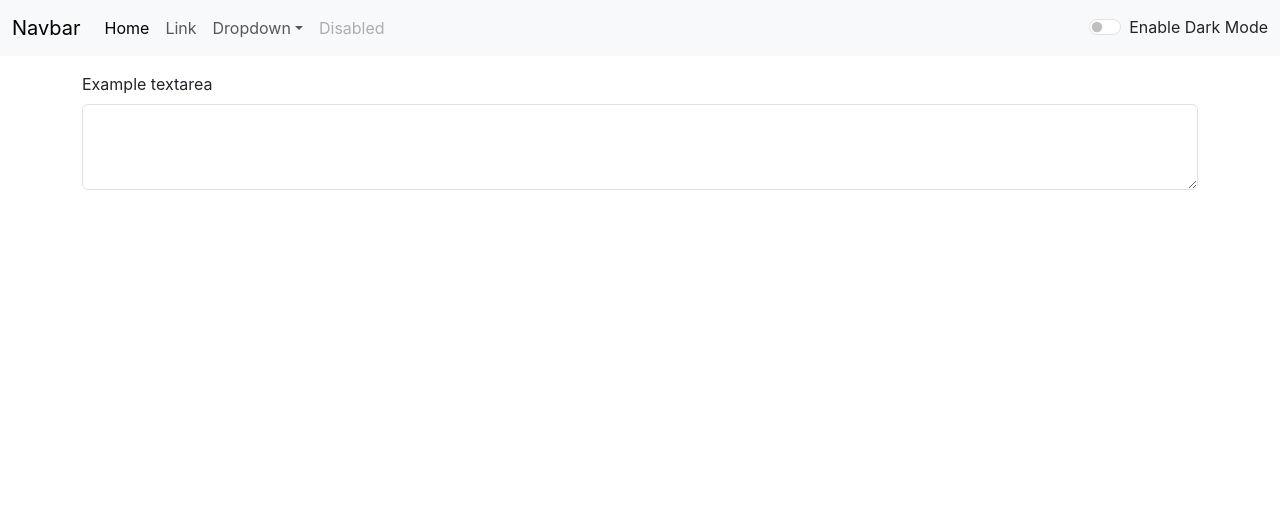
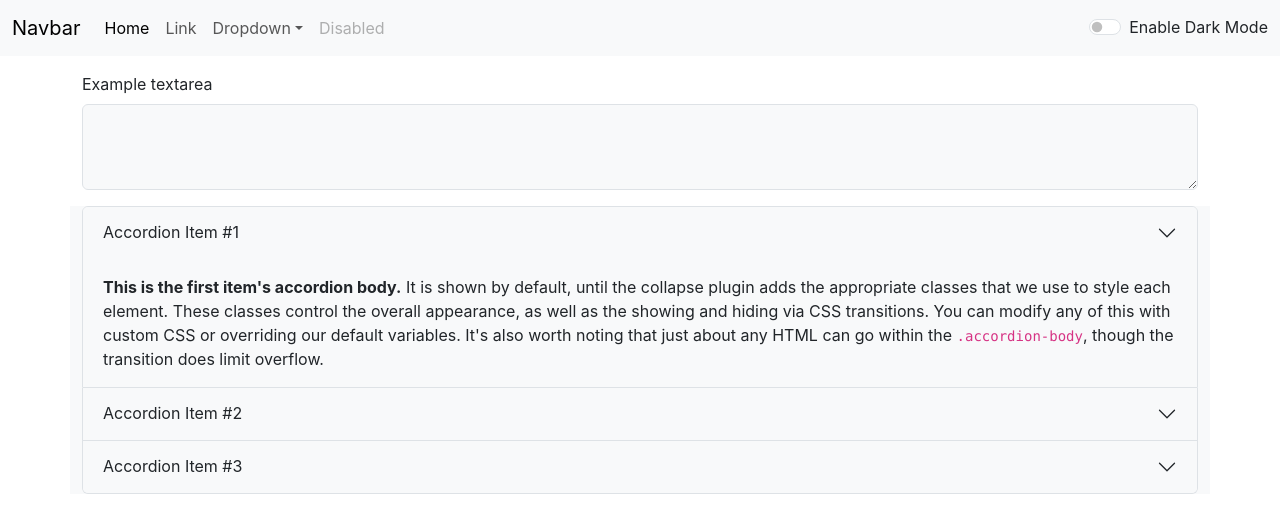
Before and after one commit to happiestt-talha/TextUtilis, a React (Create React App) app: page / in a window 1280 px wide. Shown: the top 532 px of the page. Built offline with nearby package versions, Linux system fonts and the light colour scheme.

Commit message:
Enabled heavy wala Dark mode

```diff
--- a/src/App.js
+++ b/src/App.js
@@ -1,4 +1,5 @@
 import './App.css';
+import Accordian from './components/Accordian';
 import Navbar from './components/Navbar';
 import Textform from './components/Textform';
 import React, { useState } from 'react'
@@ -8,15 +9,18 @@
   const togglemode = () => {
     if (mode === 'light') {
       setMode('dark')
+      document.body.style.backgroundColor = '#122430'
     }
     else {
       setMode('light')
+      document.body.style.backgroundColor = '#f4eded'
     }
   }
   return (
     <>
       <Navbar mode={mode} togglemode={togglemode} />
-      <Textform />
+      <Textform mode={mode} />
+      <Accordian mode={mode} />
     </>
   );
 }
--- /dev/null
+++ b/src/components/Accordian.js
@@ -0,0 +1,46 @@
+import React from 'react'
+
+export default function Accordian(props) {
+    return (
+        <>
+            <div className={`accordion container bg-${props.mode === 'dark' ? 'dark' : 'light'}`} id="accordionExample" style={{ color: 'red' }}>
+                <div className={`accordion-item text-${props.mode === 'dark' ? 'light' : 'dark'} bg-${props.mode === 'dark' ? 'dark' : 'light'}`}>
+                    <h2 className="accordion-header">
+                        <button className={`accordion-button collapsed text-${props.mode === 'dark' ? 'light' : 'dark'} bg-${props.mode === 'dark' ? 'dark' : 'light'}`} type="button" data-bs-toggle="collapse" data-bs-target="#collapseOne" aria-expanded="true" aria-controls="collapseOne">
+                            Accordion Item #1
+                        </button>
+                    </h2>
+                    <div id="collapseOne" className="accordion-collapse collapse show" data-bs-parent="#accordionExample">
+                        <div className="accordion-body ">
+                            <strong>This is the first item's accordion body.</strong> It is shown by default, until the collapse plugin adds the appropriate classes that we use to style each element. These classes control the overall appearance, as well as the showing and hiding via CSS transitions. You can modify any of this with custom CSS or overriding our default variables. It's also worth noting that just about any HTML can go within the <code>.accordion-body</code>, though the transition does limit overflow.
+                        </div>
+                    </div>
+                </div>
+                <div className={`accordion-item text-${props.mode === 'dark' ? 'light' : 'dark'} bg-${props.mode === 'dark' ? 'dark' : 'light'}`}>
+                    <h2 className="accordion-header">
+                        <button className={`accordion-button collapsed text-${props.mode === 'dark' ? 'light' : 'dark'} bg-${props.mode === 'dark' ? 'dark' : 'light'}`} type="button" data-bs-toggle="collapse" data-bs-target="#collapseTwo" aria-expanded="false" aria-controls="collapseTwo">
+                            Accordion Item #2
+                        </button>
+                    </h2>
+                    <div id="collapseTwo" className="accordion-collapse collapse" data-bs-parent="#accordionExample">
+                        <div className="accordion-body">
+                            <strong>This is the second item's accordion body.</strong> It is hidden by default, until the collapse plugin adds the appropriate classes that we use to style each element. These classes control the overall appearance, as well as the showing and hiding via CSS transitions. You can modify any of this with custom CSS or overriding our default variables. It's also worth noting that just about any HTML can go within the <code>.accordion-body</code>, though the transition does limit overflow.
+                        </div>
+                    </div>
+                </div>
+                <div className={`accordion-item text-${props.mode === 'dark' ? 'light' : 'dark'} bg-${props.mode === 'dark' ? 'dark' : 'light'}`}>
+                    <h2 className="accordion-header">
+                        <button className={`accordion-button collapsed text-${props.mode === 'dark' ? 'light' : 'dark'} bg-${props.mode === 'dark' ? 'dark' : 'light'}`} type="button" data-bs-toggle="collapse" data-bs-target="#collapseThree" aria-expanded="false" aria-controls="collapseThree">
+                            Accordion Item #3
+                        </button>
+                    </h2>
+                    <div id="collapseThree" className="accordion-collapse collapse" data-bs-parent="#accordionExample">
+                        <div className="accordion-body">
+                            <strong>This is the third item's accordion body.</strong> It is hidden by default, until the collapse plugin adds the appropriate classes that we use to style each element. These classes control the overall appearance, as well as the showing and hiding via CSS transitions. You can modify any of this with custom CSS or overriding our default variables. It's also worth noting that just about any HTML can go within the <code>.accordion-body</code>, though the transition does limit overflow.
+                        </div>
+                    </div>
+                </div>
+            </div>
+        </>
+    )
+}
--- a/src/components/Navbar.js
+++ b/src/components/Navbar.js
@@ -32,9 +32,9 @@
                                 <a className="nav-link disabled" href='/' aria-disabled="true">Disabled</a>
                             </li>
                         </ul>
-                        <div class={`form-check form-switch text-{props.mode==='light'?'dark':'light'}`}>
+                        <div className={`form-check form-switch text-${props.mode === 'dark' ? 'light' : 'dark'}`}>
                             <input onClick={props.togglemode} className="form-check-input" type="checkbox" role="switch" id="flexSwitchCheckDefault" />
-                            <label class="form-check-label" htmlFor="flexSwitchCheckDefault">Enable Dark Mode</label>
+                            <label className="form-check-label" htmlFor="flexSwitchCheckDefault">{props.mode === 'dark' ? "Disable" : "Enable"} Dark Mode </label>
                         </div>
                     </div>
                 </div>
--- a/src/components/Textform.js
+++ b/src/components/Textform.js
@@ -1,11 +1,11 @@
 import React from 'react'
 
-export default function Textform() {
+export default function Textform(props) {
     return (
         <>
-            <div class="container my-3">
-                <label htmlFor="exampleFormControlTextarea1" class="form-label">Example textarea</label>
-                <textarea className="form-control" id="exampleFormControlTextarea1" rows="3"></textarea>
+            <div className={`container my-3 text-${props.mode === 'dark' ? 'light' : 'dark'}`} >
+                <label htmlFor="exampleFormControlTextarea1" className="form-label">Example textarea</label>
+                <textarea className={`form-control bg-${props.mode === 'dark' ? 'dark' : 'light'} text-${props.mode === 'dark' ? 'light' : 'dark'}`} id="exampleFormControlTextarea1" rows="3"></textarea>
             </div>
         </>
     )
```
